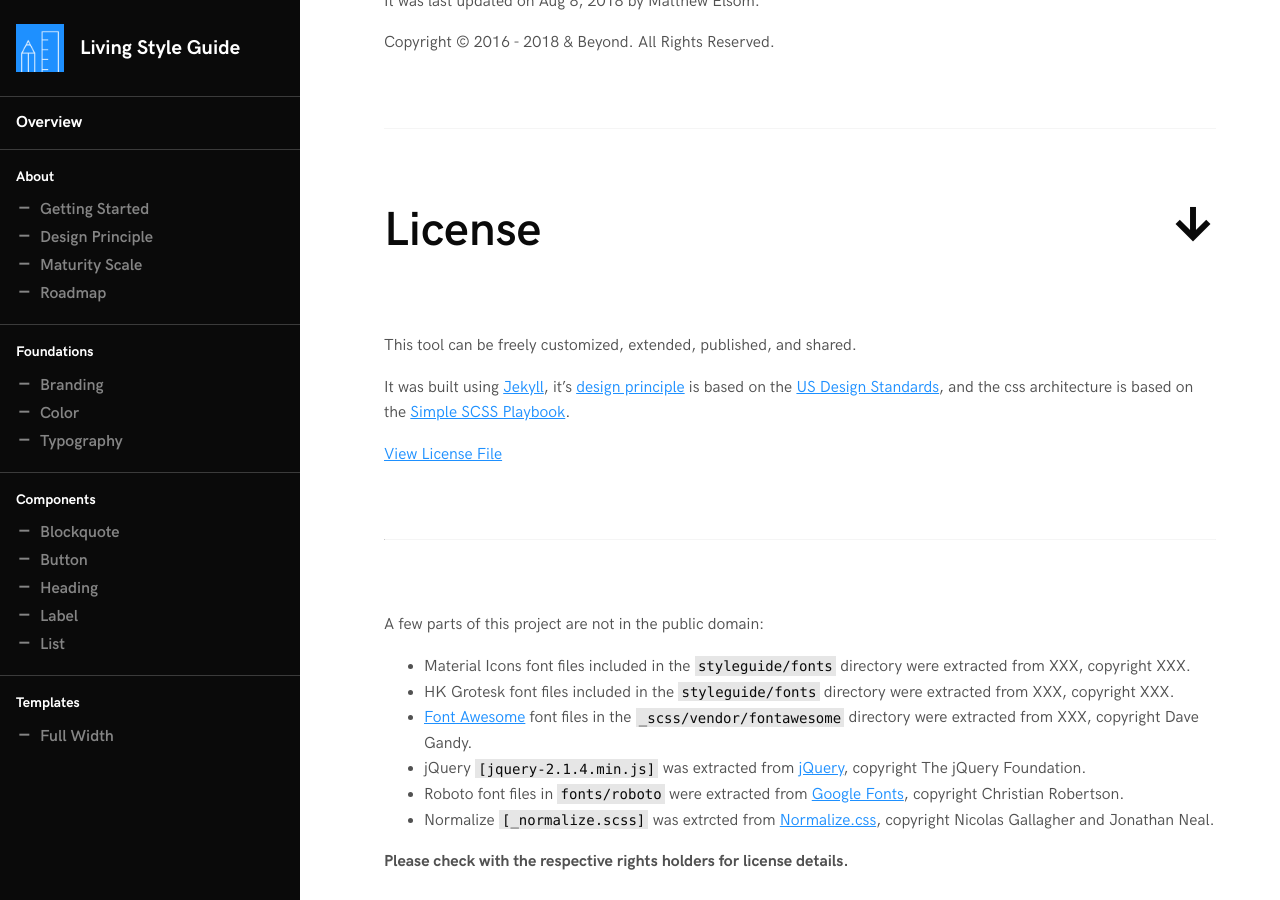
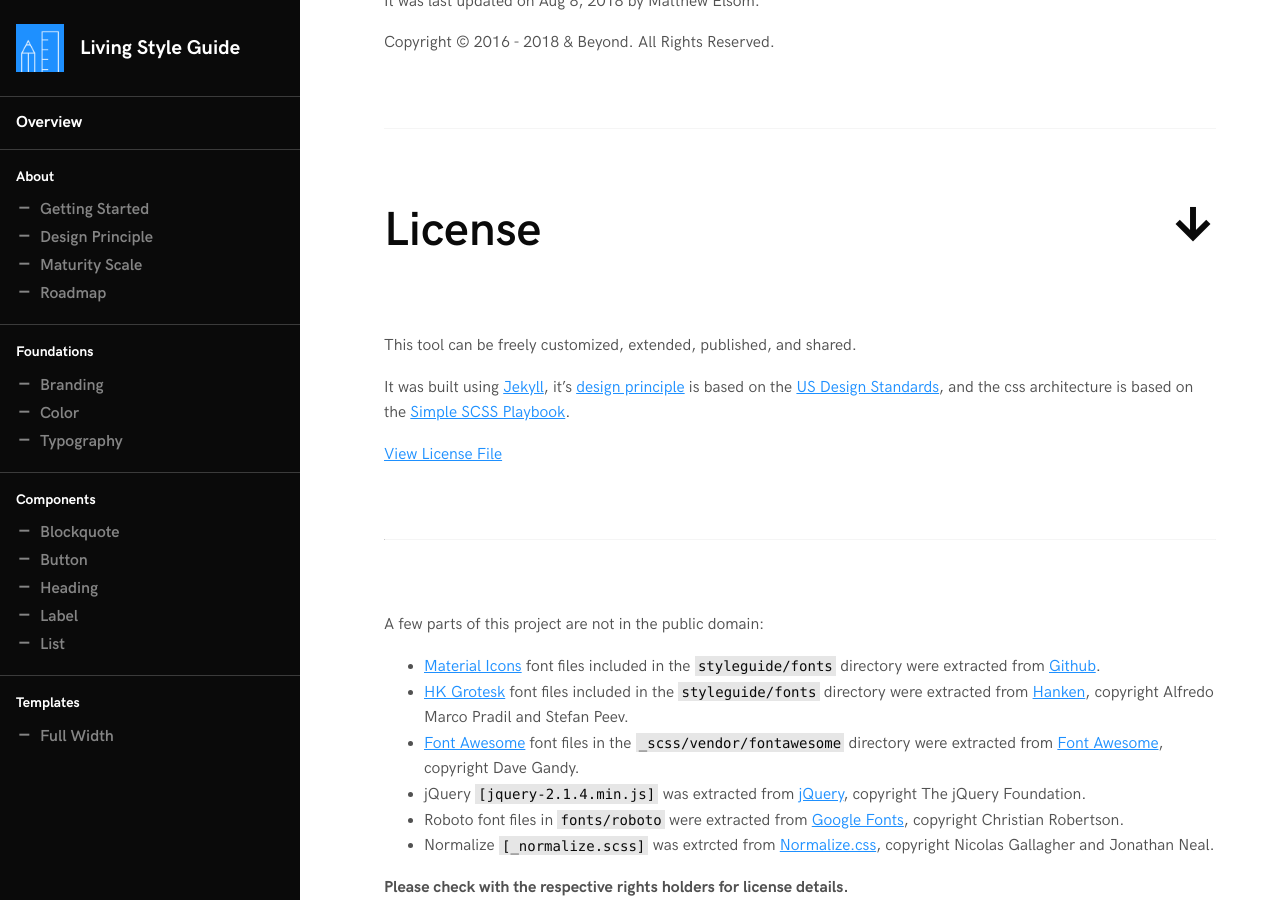
Before and after one commit to matthewelsom/Project-JekyllStyleguide, a Jekyll site: the page built from index.md, in a window 1280 px wide and 900 px high, scrolled down 1441 px. Built offline with Jekyll 4.4.1, drawn with Linux system fonts in a browser that asks for light colours.

Commit message:
Update licence

```diff
--- a/index.md
+++ b/index.md
@@ -55,20 +55,17 @@
 
 It was built using [Jekyll](https://jekyll.rb), it's [design principle]({{ site.baseurl }}/docs/guides/design/principle.html) is based on the [US Design Standards](https://designsystem.digital.gov/design-principles/), and the css architecture is based on the [Simple SCSS Playbook](https://matthewelsom.com/blog/simple-scss-playbook.html).
 
-[View License File](https://github.com/matthewelsom/Living_Styleguide/blob/gh-pages/LICENSE)
+[View License File](https://github.com/matthewelsom/LivingStyleGuide/blob/master/LICENSE)
 
 ---
 
 A few parts of this project are not in the public domain:
 
-- Material Icons font files included in the `styleguide/fonts` directory were extracted from XXX, copyright XXX.
-- HK Grotesk font files included in the `styleguide/fonts` directory were extracted from XXX, copyright XXX.
-- [Font Awesome](http://fontawesome.io/) font files in the `_scss/vendor/fontawesome` directory were extracted from XXX, copyright Dave Gandy.
+- [Material Icons](https://material.io/tools/icons/) font files included in the `styleguide/fonts` directory were extracted from [Github](https://github.com/google/material-design-icons).
+- [HK Grotesk](https://hanken.co/product/hk-grotesk/) font files included in the `styleguide/fonts` directory were extracted from [Hanken](https://hanken.co/product/hk-grotesk/), copyright Alfredo Marco Pradil and Stefan Peev.
+- [Font Awesome](http://fontawesome.io/) font files in the `_scss/vendor/fontawesome` directory were extracted from [Font Awesome](https://fontawesome.com/), copyright Dave Gandy.
 - jQuery `[jquery-2.1.4.min.js]` was extracted from [jQuery](https://jquery.com/), copyright The jQuery Foundation.
 - Roboto font files in `fonts/roboto` were extracted from [Google Fonts](https://fonts.google.com/), copyright Christian Robertson.
 - Normalize `[_normalize.scss]` was extrcted from [Normalize.css](https://github.com/necolas/normalize.css), copyright Nicolas Gallagher and Jonathan Neal.
 
-
-<!--- The files in `_scss/vendor/bourbon` are extracted from [Bourbon](http://bourbon.io/), copyright [thoughtbot](https://thoughtbot.com/), inc.-->
-
 **Please check with the respective rights holders for license details.**
```
Also changed, not shown: README.md.
